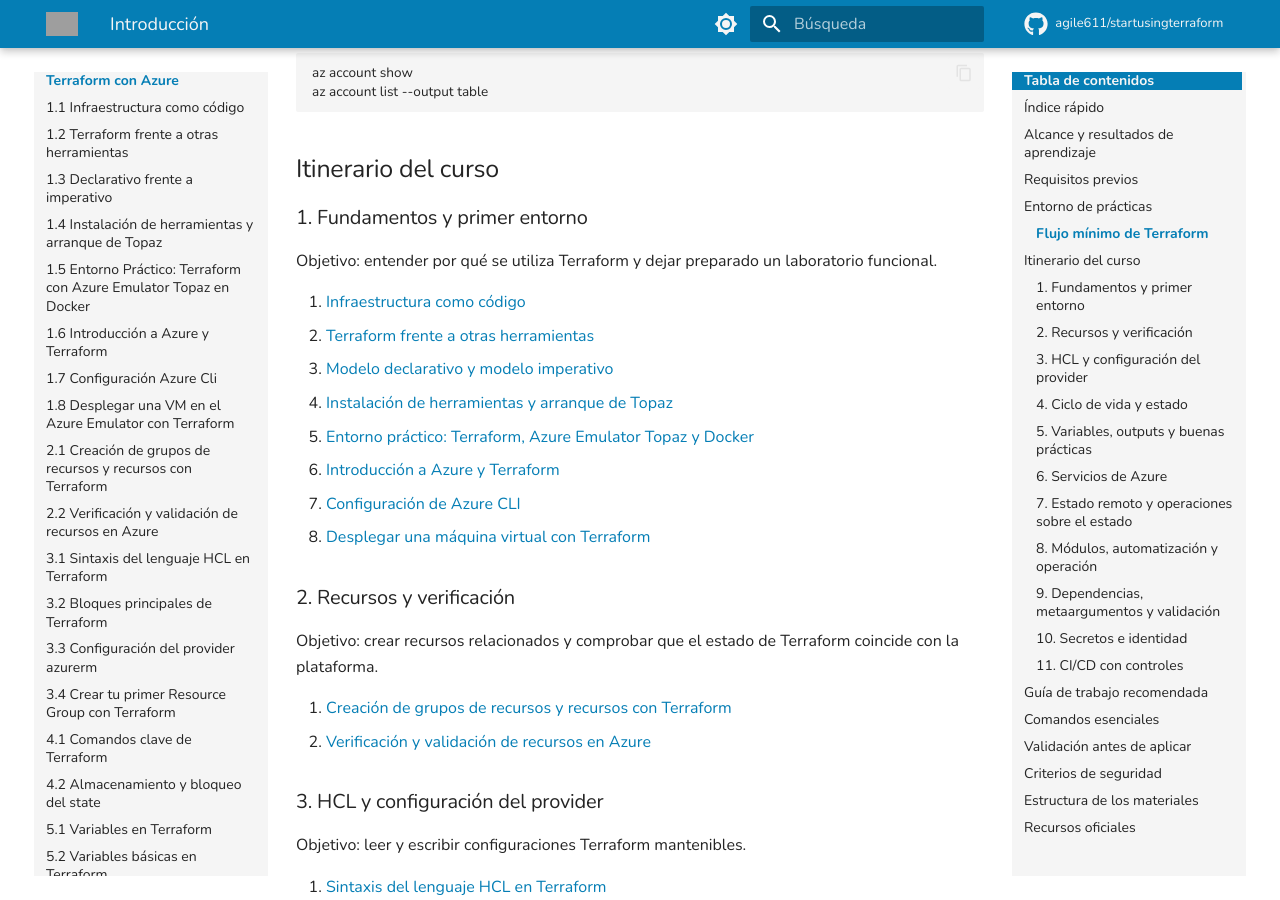
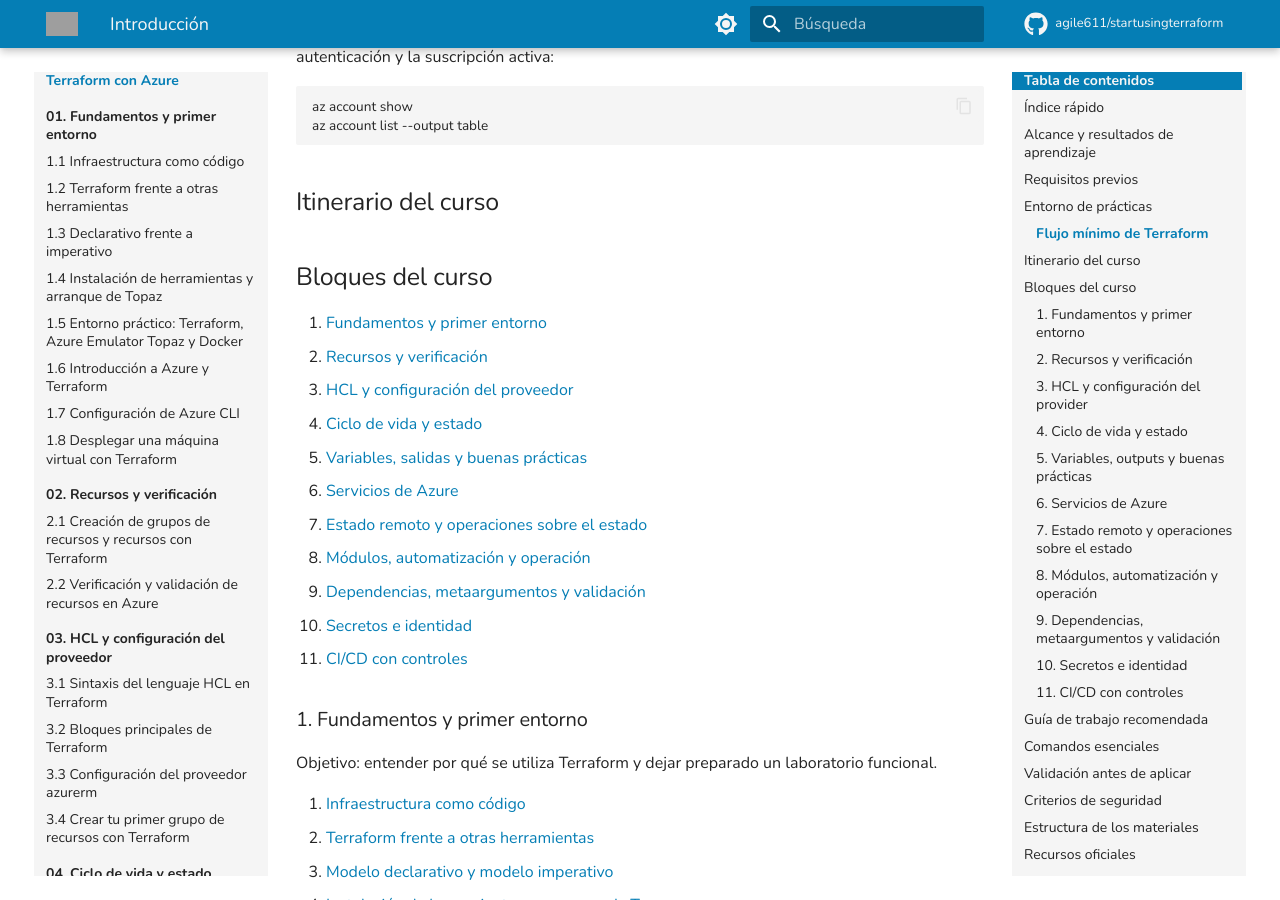
Before and after one commit to agile611/startusingterraform, an MkDocs documentation site: the page built from docs/azure/index.md, in a window 1280 px wide and 900 px high, scrolled down 2843 px. Built offline with MkDocs 1.6.1 and Material for MkDocs 9.7.7, drawn with Linux system fonts in a browser that asks for light colours; comment, search, counter and statistics services are not loaded; grey boxes are pictures that could not be loaded.

Commit message:
refet estructura

````diff
--- a/docs/azure/index.md
+++ b/docs/azure/index.md
@@ -10,6 +10,7 @@ Esta carpeta contiene el recorrido completo del curso para aprender **Terraform
 - [Requisitos previos](#requisitos-previos)
 - [Entorno de prácticas](#entorno-de-prácticas)
 - [Itinerario del curso](#itinerario-del-curso)
+- [Bloques del curso](#bloques-del-curso)
 - [Guía de trabajo recomendada](#guía-de-trabajo-recomendada)
 - [Comandos esenciales](#comandos-esenciales)
 - [Validación antes de aplicar](#validación-antes-de-aplicar)
@@ -89,6 +90,20 @@ az account list --output table
 ```
 
 ## Itinerario del curso
+
+## Bloques del curso
+
+1. [Fundamentos y primer entorno](#1-fundamentos-y-primer-entorno)
+2. [Recursos y verificación](#2-recursos-y-verificación)
+3. [HCL y configuración del proveedor](#3-hcl-y-configuración-del-provider)
+4. [Ciclo de vida y estado](#4-ciclo-de-vida-y-estado)
+5. [Variables, salidas y buenas prácticas](#5-variables-outputs-y-buenas-prácticas)
+6. [Servicios de Azure](#6-servicios-de-azure)
+7. [Estado remoto y operaciones sobre el estado](#7-estado-remoto-y-operaciones-sobre-el-estado)
+8. [Módulos, automatización y operación](#8-módulos-automatización-y-operación)
+9. [Dependencias, metaargumentos y validación](#9-dependencias-metaargumentos-y-validación)
+10. [Secretos e identidad](#10-secretos-e-identidad)
+11. [CI/CD con controles](#11-cicd-con-controles)
 
 ### 1. Fundamentos y primer entorno
 
--- a/mkdocs.yml
+++ b/mkdocs.yml
@@ -56,51 +56,62 @@ nav:
 
   - Terraform con Azure:
       - Introducción: azure/index.md
-      - "1.1 Infraestructura como código": azure/01-01-introduccion-iac.md
-      - "1.2 Terraform frente a otras herramientas": azure/01-02-comparativa-herramientas.md
-      - "1.3 Declarativo frente a imperativo": azure/01-03-declarativo-imperativo.md
-      - "1.4 Instalación de herramientas y arranque de Topaz": azure/01-04-Instalacion-de-herramientas-y-arranque-de-Topaz.md
-      - "1.5 Entorno Práctico: Terraform con Azure Emulator Topaz en Docker": azure/01-05-Entorno-Practico-Terraform-Azure-Emulator-Topaz-en-Docker.md
-      - "1.6 Introducción a Azure y Terraform": azure/01-06-Introduccion-a-Azure-y-Terraform.md
-      - "1.7 Configuración Azure Cli": azure/01-07-configuracion-azure-cli.md
-      - "1.8 Desplegar una VM en el Azure Emulator con Terraform": azure/01-08-Desplegar-una-VM-en-el-Azure-Emulator-con-Terraform.md
-      - "2.1 Creación de grupos de recursos y recursos con Terraform": azure/02-01-Creacion-de-grupos-de-recursos-y-recursos-con-Terraform.md
-      - "2.2 Verificación y validación de recursos en Azure": azure/02-02-Verificacion-y-validacion-de-recursos-en-Azure.md
-      - "3.1 Sintaxis del lenguaje HCL en Terraform": azure/03-01-Sintaxis-del-lenguaje-HCL-en-Terraform.md
-      - "3.2 Bloques principales de Terraform": azure/03-02-Bloques-principales-de-Terraform.md
-      - "3.3 Configuración del provider azurerm": azure/03-03-Configuracion-del-provider-azurerm.md
-      - "3.4 Crear tu primer Resource Group con Terraform": azure/03-04-Crear-tu-primer-Resource-Group-con-Terraform.md
-      - "4.1 Comandos clave de Terraform": azure/04-01-Comandos-clave-de-Terraform.md
-      - "4.2 Almacenamiento y bloqueo del state": azure/04-02-Almacenamiento-y-bloqueo-del-state.md
-      - "5.1 Variables en Terraform": azure/05-01-variables-en-terraform.md
-      - "5.2 Variables básicas en Terraform": azure/05-02-variables-basicas-en-terraform.md
-      - "5.3 Variables avanzadas en Terraform": azure/05-03-variables-avanzadas-en-terraform.md
-      - "5.4 Salidas (outputs) en Terraform": azure/05-04-Salidas-outputs-en-Terraform.md
-      - "5.5 Buenas prácticas en Terraform y Azure": azure/05-05-Buenas-practicas-en-Terraform-y-Azure.md
-      - "6.1 Despliegue de máquinas virtuales": azure/06-01-despliegue-de-maquinas-virtuales.md
-      - "6.2 Redes virtuales": azure/06-02-redes-virtuales.md
-      - "6.3 Bases de datos": azure/06-03-bases-de-datos.md
-      - "6.4 Almacenamiento": azure/06-04-almacenamiento.md
-      - "6.5 Buenas prácticas": azure/06-05-buenas-practicas.md
-      - "7.1 Módulos en Terraform": azure/07-01-estado-remoto-en-azure-storage.md
-      - "7.2 Módulos de la comunidad": azure/07-02-bloqueo-de-estado.md
-      - "7.3 Buenas prácticas en módulos": azure/07-03-comandos-de-estado.md
-      - "7.4 Workspaces": azure/07-04-workspaces.md
-      - "8.1 Módulos personalizados": azure/08-01-modulos-personalizados.md
-      - "8.2 CI/CD": azure/08-02-ci-cd.md
-      - "8.3 Seguridad avanzada": azure/08-03-seguridad-avanzada.md
-      - "8.4 Optimización": azure/08-04-optimizacion.md
-      - "8.5 Monitorización y logging": azure/08-05-monitorizacion-y-logging.md
-      - "9.1 Dependencias de recursos": azure/09-01-dependencias-de-recursos.md
-      - "9.2 Metaargumentos": azure/09-02-metaargumentos.md
-      - "9.3 Provisioners": azure/09-03-provisioners.md
-      - "9.4 Validación": azure/09-04-validacion.md
-      - "10.1 Key Vault": azure/10-01-key-vault.md
-      - "10.2 Valores sensibles": azure/10-02-valores-sensibles.md
-      - "10.3 Managed Identities": azure/10-03-managed-identities.md
-      - "11.1 Automatización y CI/CD": azure/11-01-automatizacion-y-ci-cd-terraform.md
-      - "11.2 Pipeline y Apply": azure/11-02-pipeline-y-apply.md
-      - "11.3 Aprobaciones y puertas": azure/11-03-aprobaciones-y-puertas.md
+      - "01. Fundamentos y primer entorno":
+        - "1.1 Infraestructura como código": azure/01-01-introduccion-iac.md
+        - "1.2 Terraform frente a otras herramientas": azure/01-02-comparativa-herramientas.md
+        - "1.3 Declarativo frente a imperativo": azure/01-03-declarativo-imperativo.md
+        - "1.4 Instalación de herramientas y arranque de Topaz": azure/01-04-Instalacion-de-herramientas-y-arranque-de-Topaz.md
+        - "1.5 Entorno práctico: Terraform, Azure Emulator Topaz y Docker": azure/01-05-Entorno-Practico-Terraform-Azure-Emulator-Topaz-en-Docker.md
+        - "1.6 Introducción a Azure y Terraform": azure/01-06-Introduccion-a-Azure-y-Terraform.md
+        - "1.7 Configuración de Azure CLI": azure/01-07-configuracion-azure-cli.md
+        - "1.8 Desplegar una máquina virtual con Terraform": azure/01-08-Desplegar-una-VM-en-el-Azure-Emulator-con-Terraform.md
+      - "02. Recursos y verificación":
+        - "2.1 Creación de grupos de recursos y recursos con Terraform": azure/02-01-Creacion-de-grupos-de-recursos-y-recursos-con-Terraform.md
+        - "2.2 Verificación y validación de recursos en Azure": azure/02-02-Verificacion-y-validacion-de-recursos-en-Azure.md
+      - "03. HCL y configuración del proveedor":
+        - "3.1 Sintaxis del lenguaje HCL en Terraform": azure/03-01-Sintaxis-del-lenguaje-HCL-en-Terraform.md
+        - "3.2 Bloques principales de Terraform": azure/03-02-Bloques-principales-de-Terraform.md
+        - "3.3 Configuración del proveedor azurerm": azure/03-03-Configuracion-del-provider-azurerm.md
+        - "3.4 Crear tu primer grupo de recursos con Terraform": azure/03-04-Crear-tu-primer-Resource-Group-con-Terraform.md
+      - "04. Ciclo de vida y estado":
+        - "4.1 Comandos clave de Terraform": azure/04-01-Comandos-clave-de-Terraform.md
+        - "4.2 Almacenamiento y bloqueo del estado": azure/04-02-Almacenamiento-y-bloqueo-del-state.md
+      - "05. Variables, salidas y buenas prácticas":
+        - "5.1 Variables en Terraform": azure/05-01-variables-en-terraform.md
+        - "5.2 Variables básicas en Terraform": azure/05-02-variables-basicas-en-terraform.md
+        - "5.3 Variables avanzadas en Terraform": azure/05-03-variables-avanzadas-en-terraform.md
+        - "5.4 Salidas (outputs) en Terraform": azure/05-04-Salidas-outputs-en-Terraform.md
+        - "5.5 Buenas prácticas en Terraform y Azure": azure/05-05-Buenas-practicas-en-Terraform-y-Azure.md
+      - "06. Servicios de Azure":
+        - "6.1 Despliegue de máquinas virtuales": azure/06-01-despliegue-de-maquinas-virtuales.md
+        - "6.2 Redes virtuales": azure/06-02-redes-virtuales.md
+        - "6.3 Bases de datos": azure/06-03-bases-de-datos.md
+        - "6.4 Almacenamiento": azure/06-04-almacenamiento.md
+        - "6.5 Buenas prácticas": azure/06-05-buenas-practicas.md
+      - "07. Estado remoto y operaciones sobre el estado":
+        - "7.1 Estado remoto en Azure Storage": azure/07-01-estado-remoto-en-azure-storage.md
+        - "7.2 Bloqueo del estado": azure/07-02-bloqueo-de-estado.md
+        - "7.3 Comandos de estado": azure/07-03-comandos-de-estado.md
+        - "7.4 Workspaces": azure/07-04-workspaces.md
+      - "08. Módulos, automatización y operación":
+        - "8.1 Módulos personalizados": azure/08-01-modulos-personalizados.md
+        - "8.2 CI/CD": azure/08-02-ci-cd.md
+        - "8.3 Seguridad avanzada": azure/08-03-seguridad-avanzada.md
+        - "8.4 Optimización": azure/08-04-optimizacion.md
+        - "8.5 Monitorización y logging": azure/08-05-monitorizacion-y-logging.md
+      - "09. Dependencias, metaargumentos y validación":
+        - "9.1 Dependencias de recursos": azure/09-01-dependencias-de-recursos.md
+        - "9.2 Metaargumentos": azure/09-02-metaargumentos.md
+        - "9.3 Provisioners": azure/09-03-provisioners.md
+        - "9.4 Validación": azure/09-04-validacion.md
+      - "10. Secretos e identidad":
+        - "10.1 Azure Key Vault": azure/10-01-key-vault.md
+        - "10.2 Valores sensibles": azure/10-02-valores-sensibles.md
+        - "10.3 Identidades gestionadas": azure/10-03-managed-identities.md
+      - "11. CI/CD con controles":
+        - "11.1 Automatización y CI/CD con Terraform": azure/11-01-automatizacion-y-ci-cd-terraform.md
+        - "11.2 Pipeline y apply": azure/11-02-pipeline-y-apply.md
+        - "11.3 Aprobaciones y puertas": azure/11-03-aprobaciones-y-puertas.md
 
 markdown_extensions:
   - admonition
````
Also changed, not shown: docs/index.md (+11 -10 lines).
